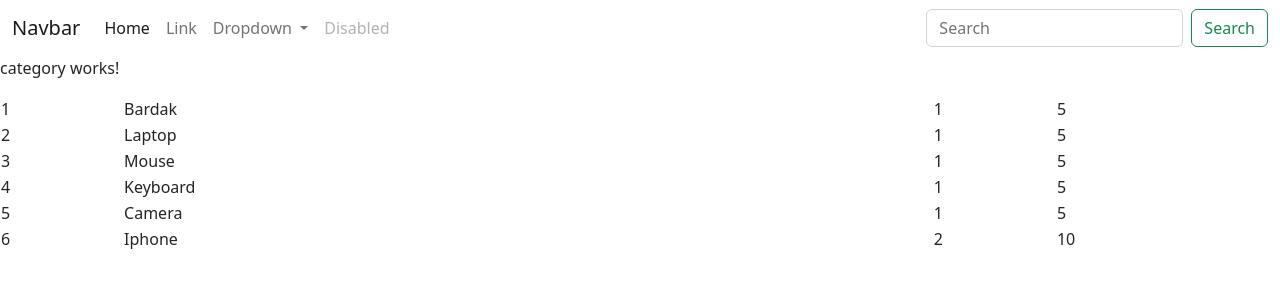
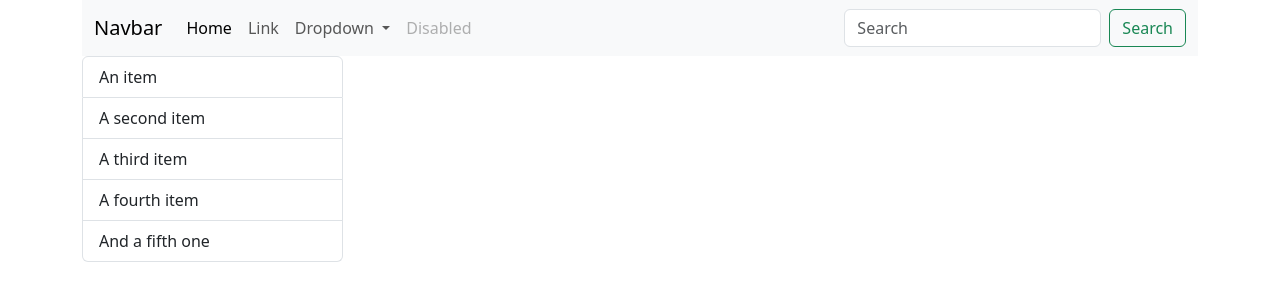
Before and after one commit to bayraktarmustafa/E-Trade-Frontend, an Angular app: page / in a window 1280 px wide. Shown: the top 300 px of the page. Built offline with nearby package versions, Linux system fonts and the light colour scheme.

Commit message:
start work with backend

```diff
--- a/package.json
+++ b/package.json
@@ -18,7 +18,7 @@
     "@angular/platform-browser": "^15.1.0",
     "@angular/platform-browser-dynamic": "^15.1.0",
     "@angular/router": "^15.1.0",
-    "bootstrap": "^5.2.3",
+    "bootstrap": "^5.3.0-alpha1",
     "rxjs": "~7.8.0",
     "tslib": "^2.3.0",
     "zone.js": "~0.12.0"
--- a/src/app/app.component.html
+++ b/src/app/app.component.html
@@ -1,14 +1,15 @@
-<!-- welcome to {{title}}
-Hello{{user}}
-
-{{product1.productName}}
-
-<ul>
- <li *ngFor="let product of products">{{product.productName}}</li>
-</ul> -->
-<app-navi></app-navi>
-<app-category></app-category>
-<app-product></app-product>
+<div class="container">
+  <app-navi></app-navi>
+  <div class="row">
+    <div class="col-md-3">
+        <app-category>
 
 
-<router-outlet></router-outlet>
+        </app-category>
+    </div>
+    <div class="col-md-9">
+        <app-product></app-product>
+    </div>
+  </div>
+  <router-outlet></router-outlet>
+</div>
--- a/src/app/components/category/category.component.html
+++ b/src/app/components/category/category.component.html
@@ -1 +1,7 @@
-<p>category works!</p>
+<ul class="list-group">
+    <li class="list-group-item">An item</li>
+    <li class="list-group-item">A second item</li>
+    <li class="list-group-item">A third item</li>
+    <li class="list-group-item">A fourth item</li>
+    <li class="list-group-item">And a fifth one</li>
+  </ul>
--- a/src/app/components/product/product.component.ts
+++ b/src/app/components/product/product.component.ts
@@ -1,18 +1,15 @@
 import { Component } from '@angular/core';
+import { Product } from 'src/app/models/product';
 
 @Component({
   selector: 'app-product',
   templateUrl: './product.component.html',
-  styleUrls: ['./product.component.css']
+  styleUrls: ['./product.component.css'],
 })
 export class ProductComponent {
-  product1 = { productId: 1, productName: 'Bardak', categoryId: 1, unitPrice: 5 }
-  product2 = { productId: 2, productName: 'Laptop', categoryId: 1, unitPrice: 5 }
-  product3 = { productId: 3, productName: 'Mouse', categoryId: 1, unitPrice: 5 }
-  product4 = { productId: 4, productName: 'Keyboard', categoryId: 1, unitPrice: 5 }
-  product5 = { productId: 5, productName: 'Camera', categoryId: 1, unitPrice: 5 }
-  product6 = { productId: 6, productName: 'Iphone', categoryId: 2, unitPrice: 10 }
 
-  products = [this.product1, this.product2, this.product3, this.product4, this.product5,this.product6]
 
+  products:Product[] = [
+
+  ];
 }
--- /dev/null
+++ b/src/app/models/product.ts
@@ -0,0 +1,9 @@
+export interface Product{
+    productId:number;
+    categoryId:number;
+    productName:string;
+    unitsInStock:number;
+    unitPrice:number;
+
+
+}
```
Also changed, not shown: 1 other file (tests, documents, lock files or other folders).
